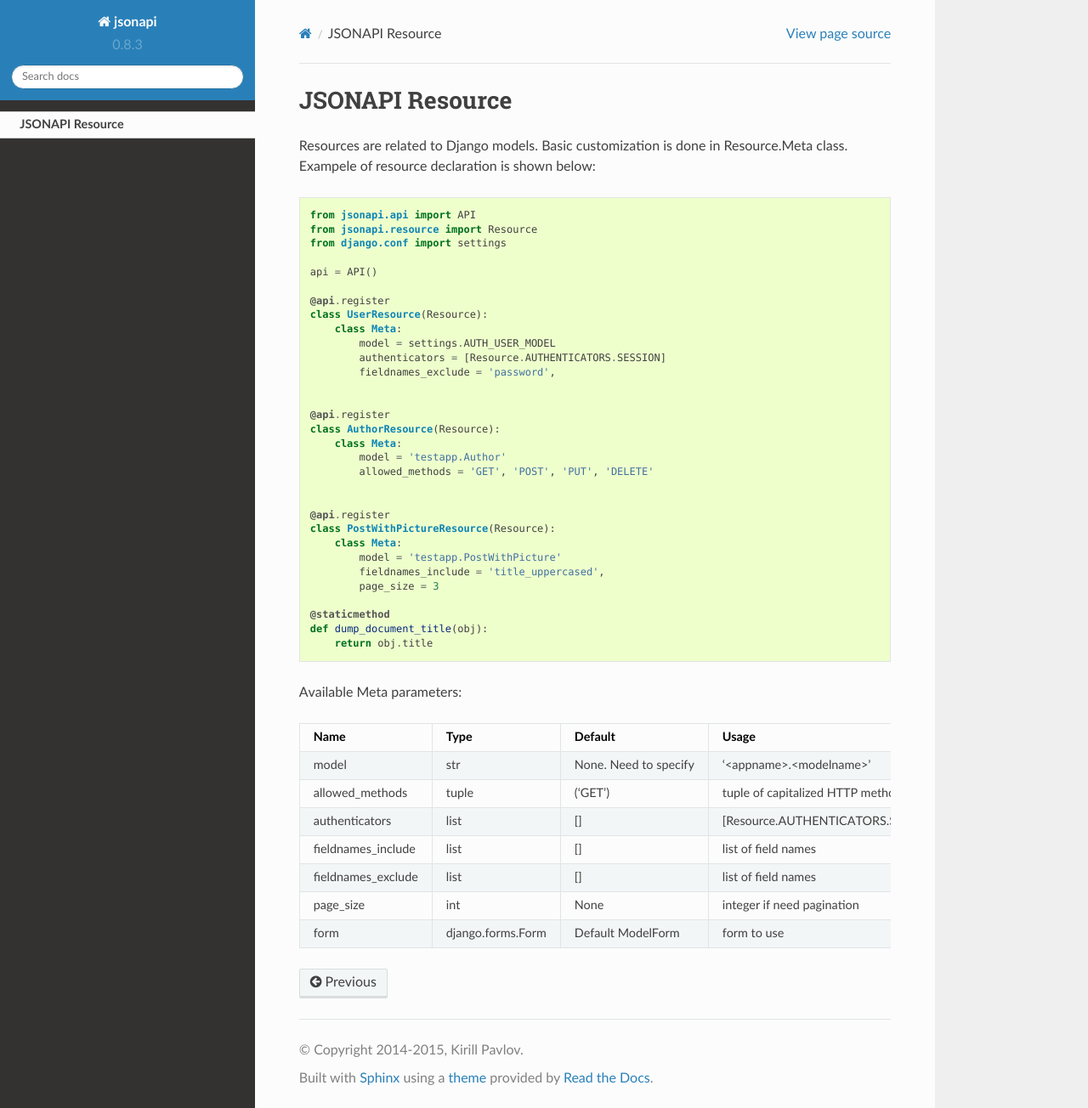
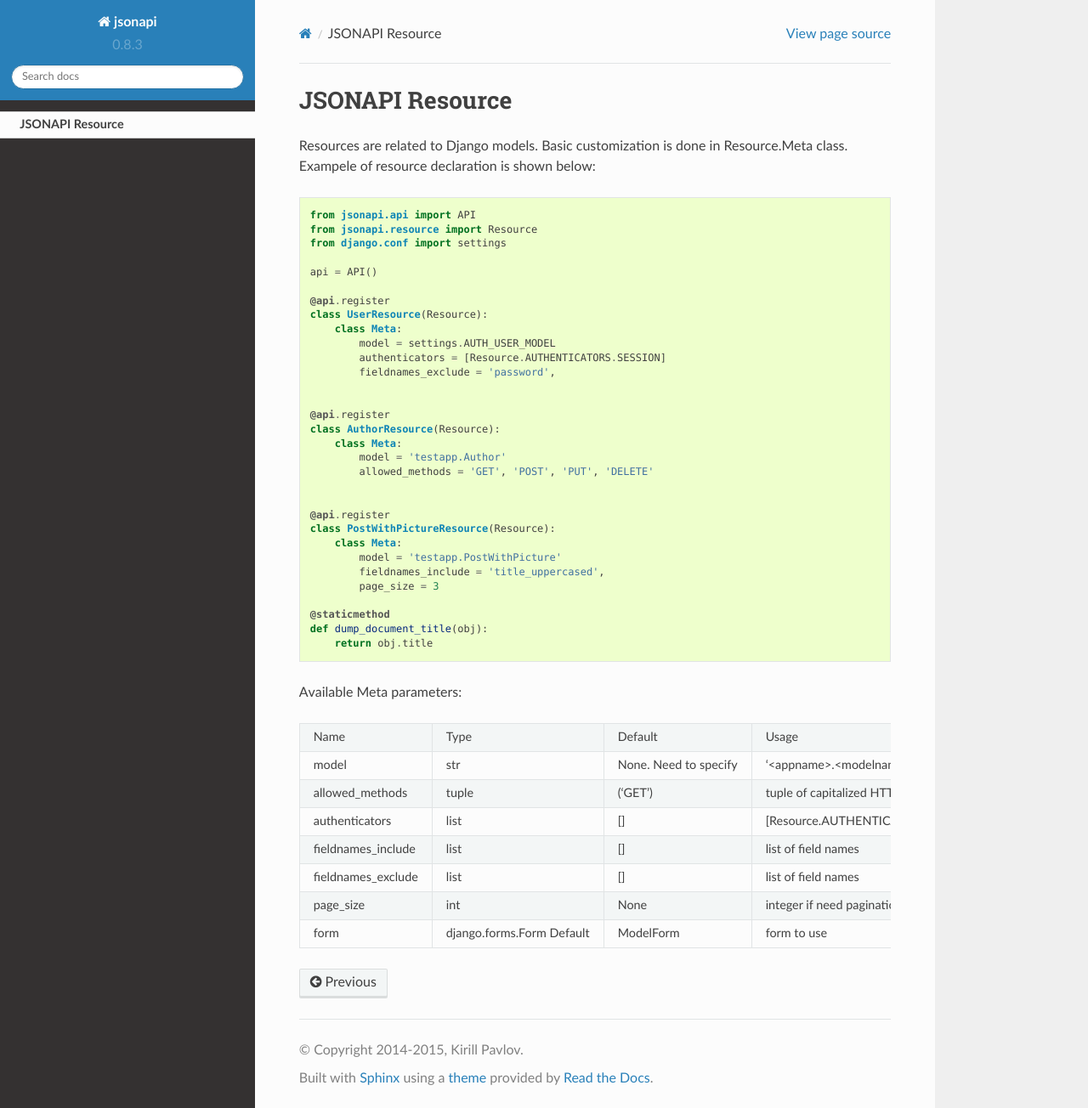
Before and after one commit to pavlov99/jsonapi, a Sphinx documentation site: the page built from docs/source/resource.rst, in a window 1280 px wide and 1304 px high. Shown: the whole window at 85% size. Built offline with Sphinx 7.4.7 and the Read the Docs theme 2.0.0, drawn with Linux system fonts in a browser that asks for light colours.

Commit message:
refactor docs

```diff
--- a/docs/source/resource.rst
+++ b/docs/source/resource.rst
@@ -42,14 +42,20 @@ Exampele of resource declaration is shown below:
 
 Available Meta parameters:
 
-=================== ================= ===================== =================================
-Name                Type              Default               Usage
-=================== ================= ===================== =================================
-model               str               None. Need to specify '<appname>.<modelname>'
-allowed_methods     tuple             ('GET')               tuple of capitalized HTTP methods
-authenticators      list              []                    [Resource.AUTHENTICATORS.SESSION]
-fieldnames_include  list              []                    list of field names
-fieldnames_exclude  list              []                    list of field names
-page_size           int               None                  integer if need pagination
-form                django.forms.Form Default ModelForm     form to use
-=================== ================= ===================== =================================
++--------------------+---------------------------+-----------------------+-----------------------------------+
+| Name               | Type                      | Default               | Usage                             |
++--------------------+---------------------------+-----------------------+-----------------------------------+
+| model              | str                       | None. Need to specify | '<appname>.<modelname>'           |
++--------------------+---------------------------+-----------------------+-----------------------------------+
+| allowed_methods    | tuple                     | ('GET')               | tuple of capitalized HTTP methods |
++--------------------+---------------------------+-----------------------+-----------------------------------+
+| authenticators     | list                      | []                    | [Resource.AUTHENTICATORS.SESSION] |
++--------------------+---------------------------+-----------------------+-----------------------------------+
+| fieldnames_include | list                      | []                    | list of field names               |
++--------------------+---------------------------+-----------------------+-----------------------------------+
+| fieldnames_exclude | list                      | []                    | list of field names               |
++--------------------+---------------------------+-----------------------+-----------------------------------+
+| page_size          | int                       | None                  | integer if need pagination        |
++--------------------+---------------------------+-----------------------+-----------------------------------+
+| form               | django.forms.Form Default | ModelForm             | form to use                       |
++--------------------+---------------------------+-----------------------+-----------------------------------+
```
Also changed, not shown: docs/source/index.rst (+0 -8 lines), 1 other file.
